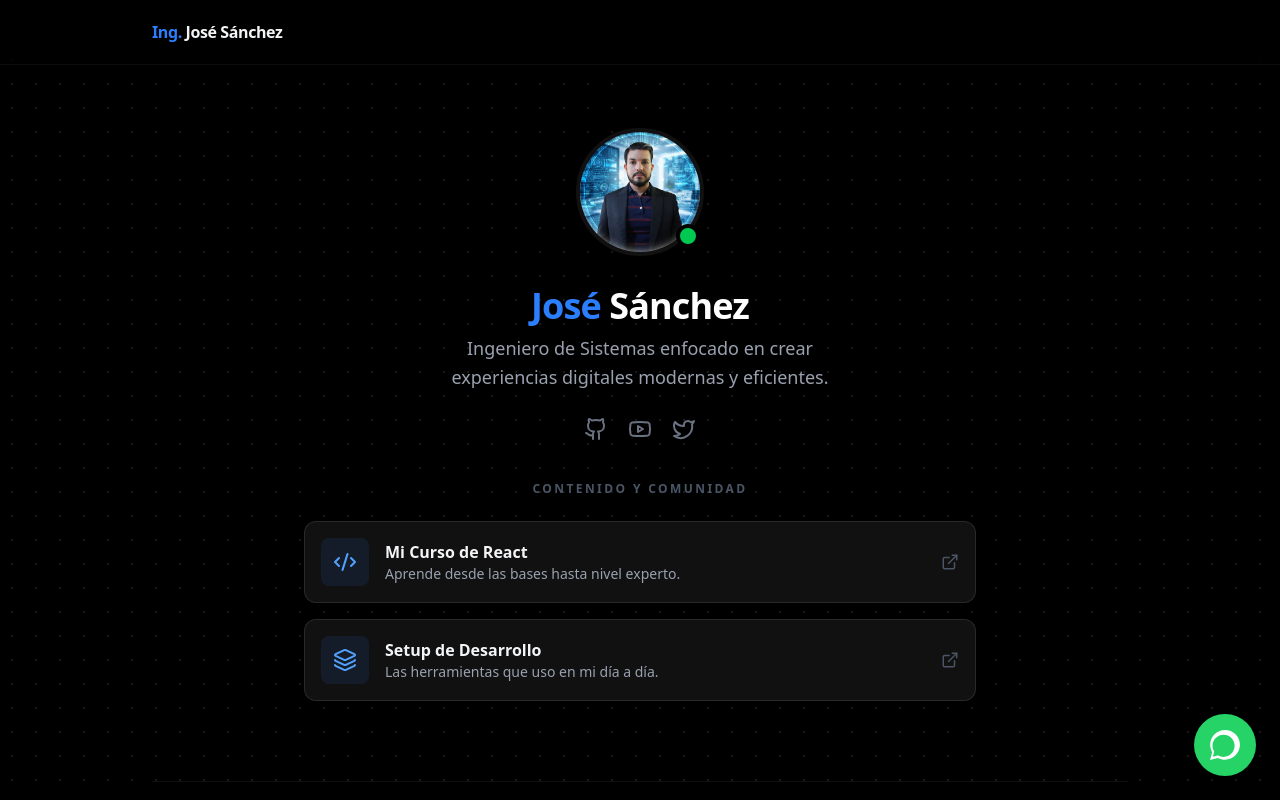
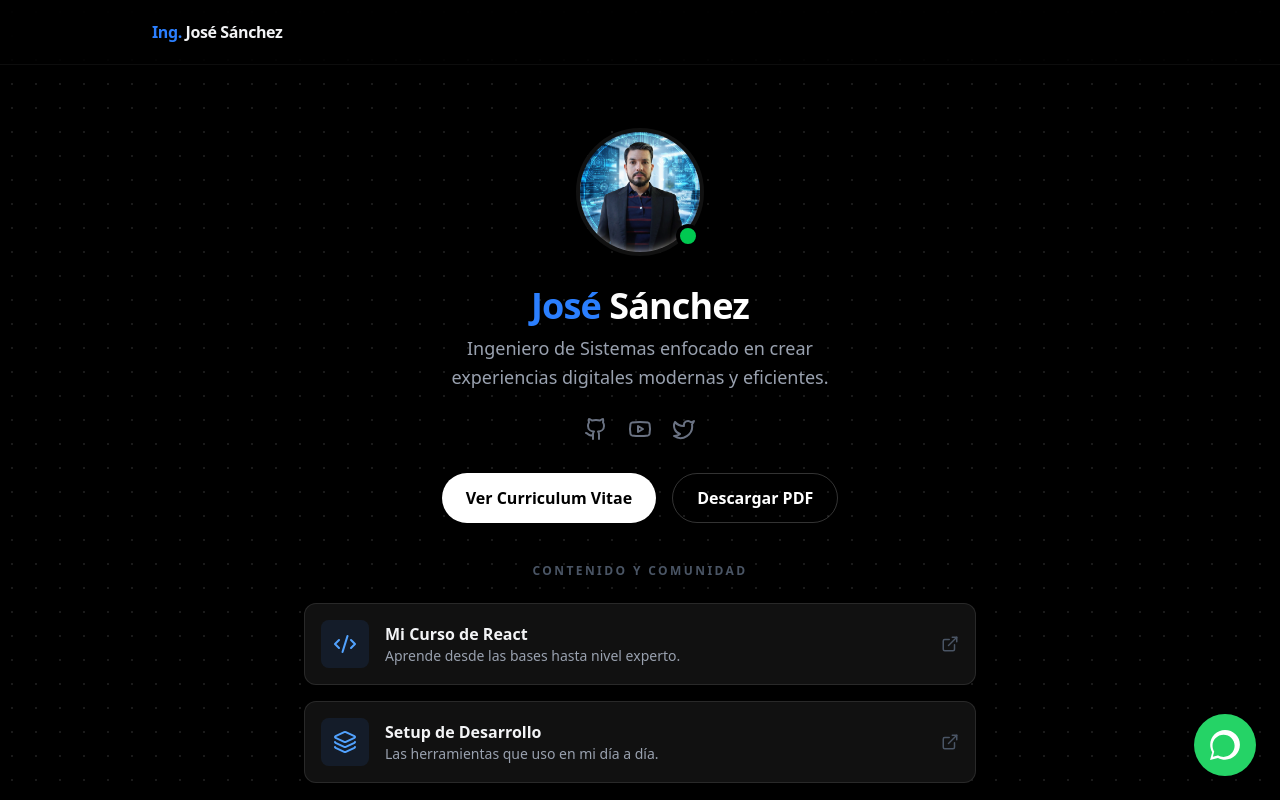
Before and after one commit to joseasanchezrojas-rgb/websitejsanchez, a React (Vite) app: page / in a window 1280 px wide. Shown: the top 800 px of the page. Built offline with nearby package versions, Linux system fonts and the light colour scheme.

Commit message:
Añadido CV en PDF para descarga

```diff
--- a/src/App.jsx
+++ b/src/App.jsx
@@ -10,7 +10,25 @@ import {
 import fotoPerfil from './assets/img_perfil.png';
 
 // --- COMPONENTES INTERNOS ---
-
+const BotonCV = () => (
+  <div className="flex justify-center gap-4 mt-8">
+    <a
+      href="/CV_Jose_Sanchez_Ingeniero.pdf"
+      target="_blank"
+      rel="noopener noreferrer"
+      className="inline-flex items-center px-6 py-3 bg-white text-black font-bold rounded-full hover:bg-blue-500 hover:text-white transition-all duration-300 shadow-lg hover:shadow-blue-500/20"
+    >
+      Ver Curriculum Vitae
+    </a>
+    <a
+      href="/CV_Jose_Sanchez_Ingeniero.pdf"
+      download
+      className="inline-flex items-center px-6 py-3 border border-white/20 text-white font-bold rounded-full hover:bg-white/10 transition-all duration-300"
+    >
+      Descargar PDF
+    </a>
+  </div>
+);
 const LinkCard = ({ title, description, url, icon: Icon }) => (
   <a
     href={url}
@@ -170,6 +188,7 @@ export default function App() {
             <a href="#" className="hover:text-red-500 transition-colors"><Youtube size={24}/></a>
             <a href="#" className="hover:text-blue-400 transition-colors"><Twitter size={24}/></a>
           </div>
+          <BotonCV />
         </header>
 
         <main className="max-w-5xl mx-auto px-6 pb-24">
```
Also changed, not shown: 1 other file (tests, documents, lock files or other folders).
